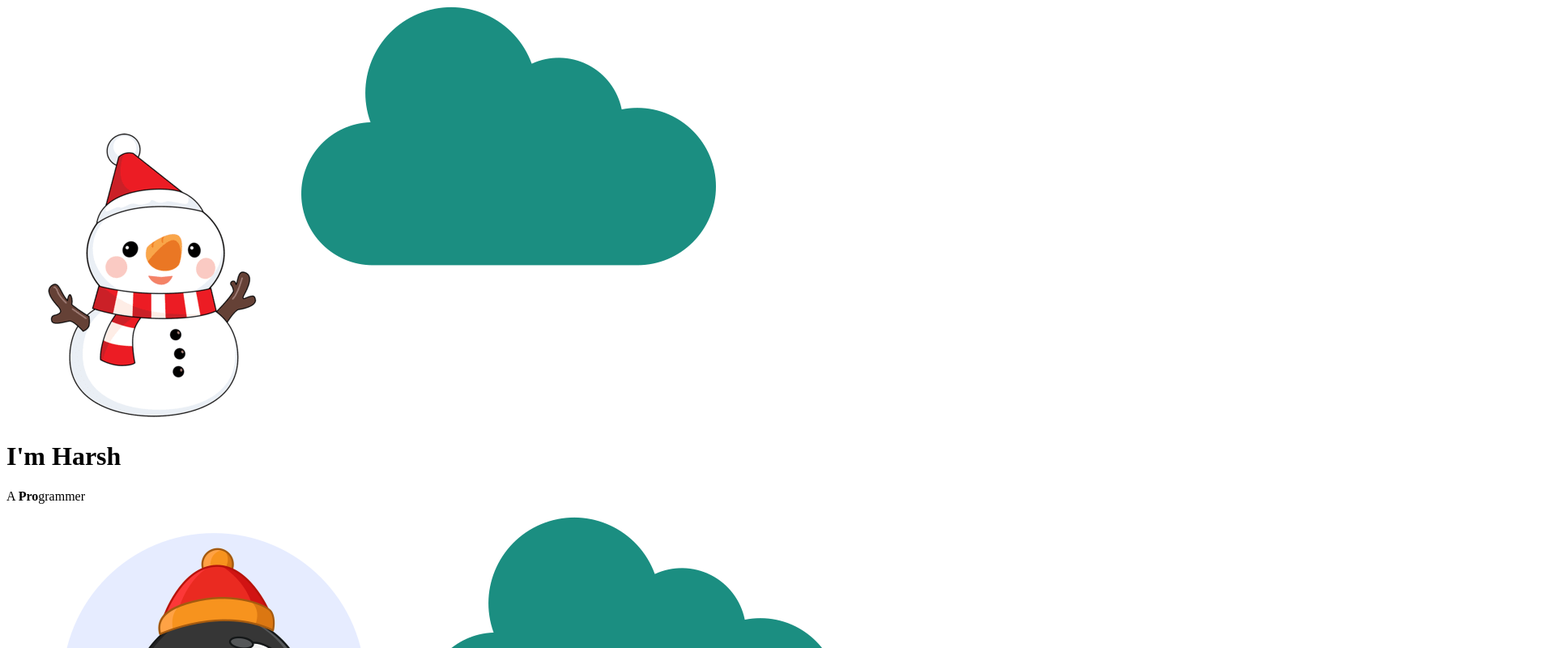
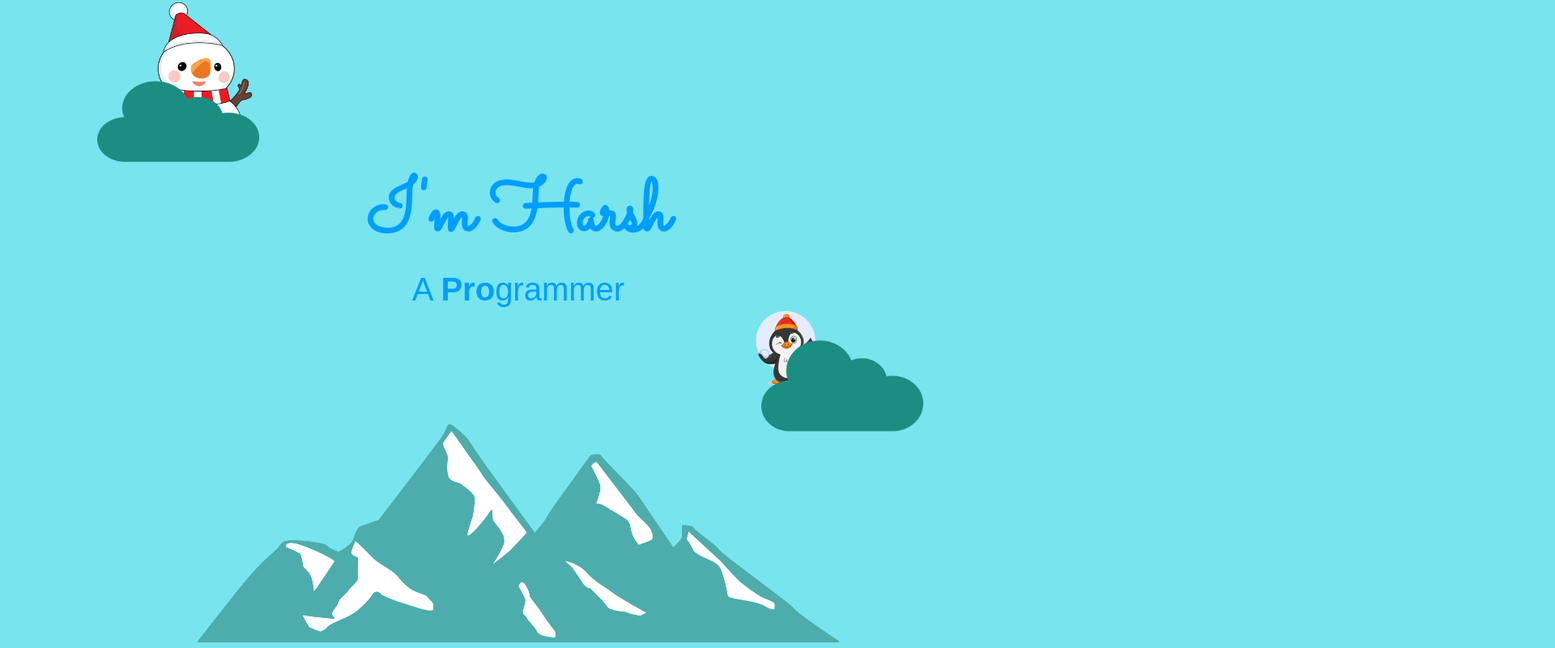
Before and after one commit to ItsHarsh14/My_Site, a plain HTML site: page index.html in a window 1280 px wide. Shown: the top 800 px of the page at 81% size, 1920 px wide, since content can reach past the window. Drawn offline with Linux system fonts and the light colour scheme; a web font is replaced by a local one.

Commit message:
Update index.html

```diff
--- a/index.html
+++ b/index.html
@@ -5,7 +5,7 @@
     <meta http-equiv="X-UA-Compatible" content="IE=edge">
     <meta name="viewport" content="width=device-width, initial-scale=1.0">
     <title>My_Site</title>
-    <link rel="stylesheet" href="My_Site\css\styling.css">
+    <link rel="stylesheet" href="styling.css">
     <link rel="shortcut icon" href="favicon.ico">
     <link rel="stylesheet"
           href="https://fonts.googleapis.com/css?family=Sacramento | Roboto Slabi">
```
